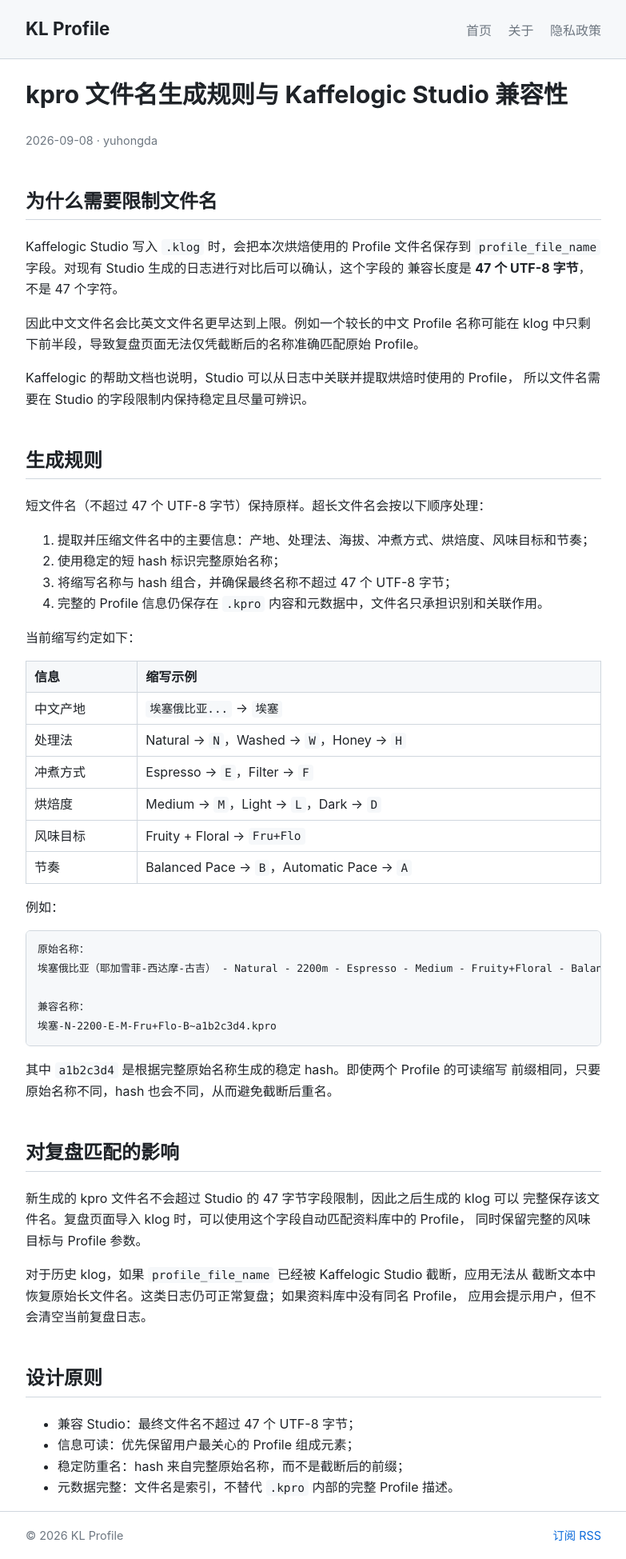
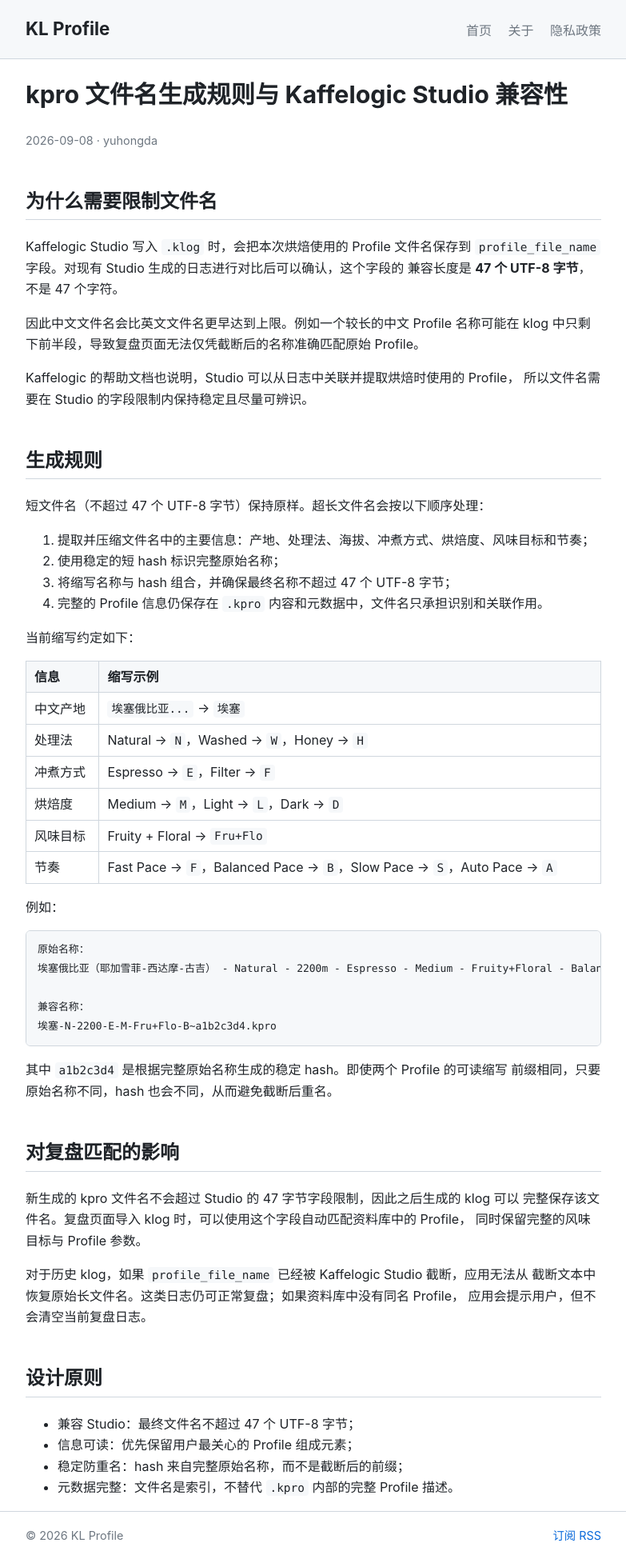
Before and after one commit to yuhongda/kl-tools-doc, a Jekyll site: the page built from _posts/2026-09-08-kpro-filename-compatibility.md, in a window 1280 px wide. Shown: the whole page at 80% size, without its empty margins (248-1031 px from the left). Built offline with Jekyll 4.4.1, drawn with Linux system fonts in a browser that asks for light colours.

Commit message:
docs: document all roast pace abbreviations

```diff
--- a/_posts/2026-09-08-kpro-filename-compatibility.md
+++ b/_posts/2026-09-08-kpro-filename-compatibility.md
@@ -34,7 +34,7 @@ Kaffelogic 的帮助文档也说明，Studio 可以从日志中关联并提取
 | 冲煮方式 | Espresso → `E`，Filter → `F` |
 | 烘焙度 | Medium → `M`，Light → `L`，Dark → `D` |
 | 风味目标 | Fruity + Floral → `Fru+Flo` |
-| 节奏 | Balanced Pace → `B`，Automatic Pace → `A` |
+| 节奏 | Fast Pace → `F`，Balanced Pace → `B`，Slow Pace → `S`，Auto Pace → `A` |
 
 例如：
 
```
